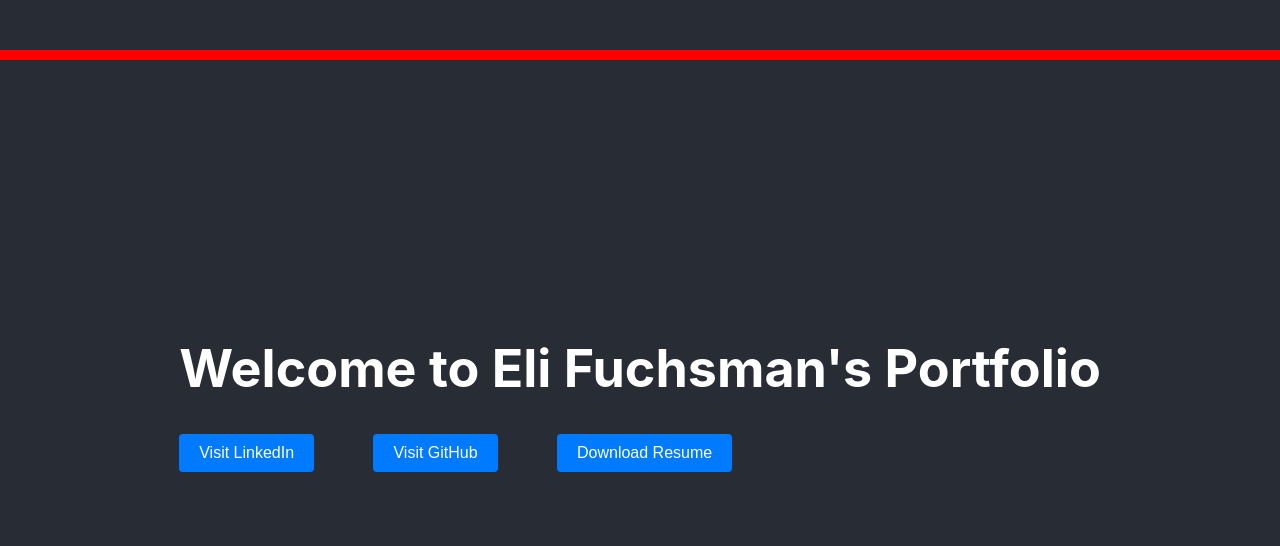
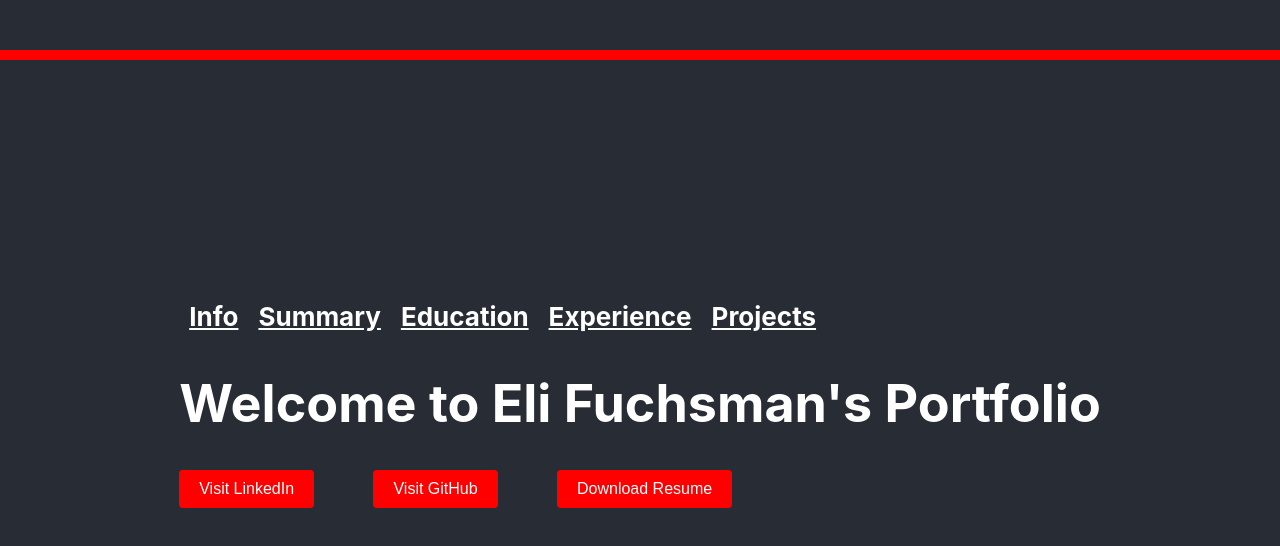
Before and after one commit to EliFuchsman/EliFuchsmanFE, a React (Create React App) app: page / in a window 1280 px wide. Shown: the top 546 px of the page. Built offline with nearby package versions, Linux system fonts and the light colour scheme.

Commit message:
Add more functionality

```diff
--- a/src/Components/App/App.tsx
+++ b/src/Components/App/App.tsx
@@ -2,12 +2,17 @@ import React, { useState, useEffect } from 'react';
 import './App.css';
 import Button from '../Button/Button';
 import RedLine from '../Redline/Redline';
+import Link from '../Link/Link';
+import RedPage from '../RedPage/RedPage';
+import { getEducation, getExperience, getProjects } from '../../utilities/utils';
 
 function App() {
   const [showGif, setShowGif] = useState(true);
   const [gifOpacity, setGifOpacity] = useState(1);
   const [showWelcomeText, setShowWelcomeText] = useState(false);
   const [textOpacity, setTextOpacity] = useState(0);
+  const [apiType, setApiType] = useState<'info' | 'summary' | null>(null);
+
 
   useEffect(() => {
     const gifTimeoutId = setTimeout(() => {
@@ -47,6 +52,17 @@ function App() {
     color: '#fff',
   };
 
+  const linkContainerStyle: React.CSSProperties = {
+    display: 'flex',
+    justifyContent: 'space-between',
+    marginTop: '30px',
+    width: '60%',
+  }
+
+  const handleReturn = () => {
+    setApiType(null);
+  };
+
   return (
     <div className="App" style={headerStyle}>
       <header className="App-header">
@@ -60,7 +76,16 @@ function App() {
         )}
         {showWelcomeText && (
           <div>
+            <div style={linkContainerStyle}>
+              <Link linkText="Info" handleClick={() => setApiType('info')} />
+              <Link linkText="Summary" handleClick={() => setApiType('summary')} />
+              <Link linkText="Education" handleClick={getEducation} />
+              <Link linkText="Experience" handleClick={getExperience} />
+              <Link linkText="Projects" handleClick={getProjects} />
+            </div>
             <RedLine />
+            {apiType && <RedPage apiType={apiType} onReturn={handleReturn} />}
+
             <h1 style={welcomeTextStyle}>Welcome to Eli Fuchsman's Portfolio</h1>
             <div style={buttonContainerStyle}>
               <Button variation="linkedin" buttonText="Visit LinkedIn" link="https://www.linkedin.com/in/elifuchsman/" />
--- a/src/Components/Button/Button.css
+++ b/src/Components/Button/Button.css
@@ -1,7 +1,7 @@
 /* Button.css */
 
 .button {
-  background-color: #007bff;
+  background-color: red;
   color: #fff;
   padding: 10px 20px;
   font-size: 16px;
@@ -12,5 +12,5 @@
 }
 
 .button:hover {
-  background-color: #0056b3;
+  background-color: black;
 }
--- a/src/Components/Button/Button.tsx
+++ b/src/Components/Button/Button.tsx
@@ -1,6 +1,6 @@
 import "./Button.css"
 
-type Props = {
+interface Props {
   variation: string;
   link?: string;
   buttonText: string;
--- /dev/null
+++ b/src/Components/Link/Link.css
@@ -0,0 +1,21 @@
+/* Link.css */
+
+.link-container {
+  display: inline-block;
+  border: none;
+  padding: 5px 10px;
+  cursor: pointer;
+  user-select: none;
+  background-color: none;
+  border-radius: 5px;
+}
+
+.link-text {
+  color: white;
+  font-weight: bold;
+  text-decoration: underline;
+}
+
+.link-text:hover {
+  text-decoration-color: red;
+}
--- /dev/null
+++ b/src/Components/Link/Link.tsx
@@ -0,0 +1,18 @@
+import "./Link.css"
+
+interface LinkProps {
+  handleClick: () => void;
+  linkText: string;
+}
+
+const Link = (linkProps: LinkProps) => {
+  const { linkText, handleClick } = linkProps;
+
+  return (
+    <div className="link-container" onClick={handleClick}>
+      <span className="link-text">{linkText}</span>
+    </div>
+  );
+};
+
+export default Link
--- /dev/null
+++ b/src/Components/RedPage/RedPage.css
@@ -0,0 +1,36 @@
+/* RedLine.css */
+
+.red-page {
+  width: 100%;
+  height: 100%;
+  background-color: red;
+  position: absolute;
+  top: 0px;
+  left: 0;
+  animation: expandAndHold 2s ease-in-out forwards;
+}
+
+.red-page button {
+  background: none;
+  border: none;
+  color: white;
+  text-decoration: underline;
+  cursor: pointer;
+  margin-right: 90%;
+  font-size: 30px;
+  text-align: left;
+}
+
+.red-page button:hover {
+  text-decoration-color: black;
+}
+
+@keyframes expandAndHold {
+  0% {
+    width: 0;
+  }
+
+  100% {
+    width: 100%;
+  }
+}
--- /dev/null
+++ b/src/Components/RedPage/RedPage.tsx
@@ -0,0 +1,43 @@
+import "./RedPage.css";
+import { getInfo, getSummary } from '../../utilities/utils';
+import React, { useEffect, useState } from 'react';
+
+
+interface RedPageProps {
+  apiType: 'summary' | 'info';
+  onReturn?: () => void;
+}
+
+const RedPage: React.FC<RedPageProps> = ({ apiType, onReturn }) => {
+  const [apiData, setApiData] = useState<any>(null);
+
+  useEffect(() => {
+    const fetchData = async () => {
+      try {
+        const data = apiType === 'summary' ? await getSummary() : await getInfo();
+
+        setApiData(data);
+      } catch (error: any) {
+        console.error('Error fetching data:', error.message);
+      }
+    };
+
+    fetchData();
+  }, [apiType]);
+
+  return (
+    <div className="red-page">
+      <button onClick={onReturn}>Return</button>
+      {apiData ? (
+        <div style={{ color: 'white' }}>
+          {/* Output the API data here */}
+          <pre>{JSON.stringify(apiData, null, 2)}</pre>
+        </div>
+      ) : (
+        <p>Loading data...</p>
+      )}
+    </div>
+  );
+};
+
+export default RedPage;
--- /dev/null
+++ b/src/utilities/utils.ts
@@ -0,0 +1,101 @@
+const API_ROUTE = 'http://localhost:8000/'
+
+export const getInfo = async () => {
+  let url: string = `${API_ROUTE}/info`;
+
+  try {
+    const response = await fetch(url)
+
+    if (!response.ok) {
+      throw new Error(`HTTP error! Status: ${response.status} - ${response.statusText}`);
+    }
+
+    const data = await response.json();
+    console.log('Received data:', data);
+    return data;
+  } catch (error: any) {
+
+    console.error('Error:', error.message);
+    throw error;
+  }
+};
+
+export const getSummary = async () => {
+  let url: string = `${API_ROUTE}/summary`;
+
+  try {
+    const response = await fetch(url)
+
+    if (!response.ok) {
+      throw new Error(`HTTP error! Status: ${response.status} - ${response.statusText}`);
+    }
+
+    const data = await response.json();
+    console.log('Received data:', data);
+    return data;
+  } catch (error: any) {
+
+    console.error('Error:', error.message);
+    throw error;
+  }
+};
+
+export const getEducation = async () => {
+  let url: string = `${API_ROUTE}/education`;
+
+  try {
+    const response = await fetch(url)
+
+    if (!response.ok) {
+      throw new Error(`HTTP error! Status: ${response.status} - ${response.statusText}`);
+    }
+
+    const data = await response.json();
+    console.log('Received data:', data);
+    return data;
+  } catch (error: any) {
+
+    console.error('Error:', error.message);
+    throw error;
+  }
+};
+
+export const getExperience = async () => {
+  let url: string = `${API_ROUTE}/experience`;
+
+  try {
+    const response = await fetch(url)
+
+    if (!response.ok) {
+      throw new Error(`HTTP error! Status: ${response.status} - ${response.statusText}`);
+    }
+
+    const data = await response.json();
+    console.log('Received data:', data);
+    return data;
+  } catch (error: any) {
+
+    console.error('Error:', error.message);
+    throw error;
+  }
+};
+
+export const getProjects = async () => {
+  let url: string = `${API_ROUTE}/projects`;
+
+  try {
+    const response = await fetch(url)
+
+    if (!response.ok) {
+      throw new Error(`HTTP error! Status: ${response.status} - ${response.statusText}`);
+    }
+
+    const data = await response.json();
+    console.log('Received data:', data);
+    return data;
+  } catch (error: any) {
+
+    console.error('Error:', error.message);
+    throw error;
+  }
+};
```
